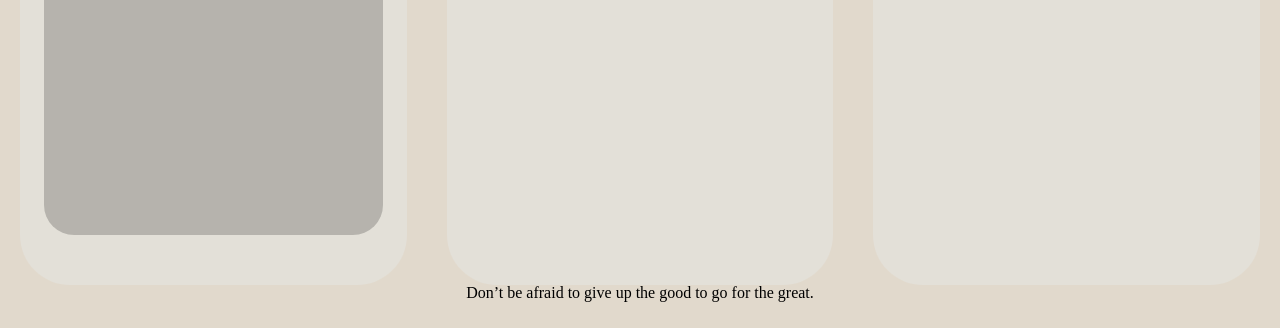
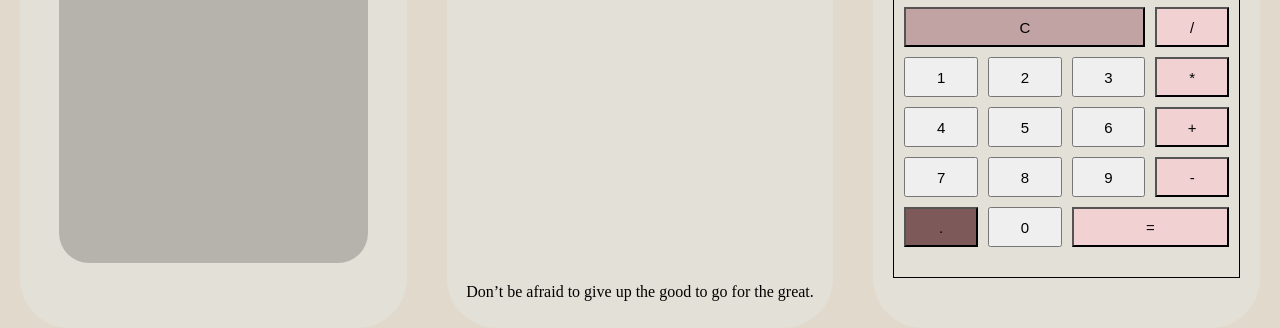
Before and after one commit to sexychoco/my-momentum, a plain HTML site: page index.html in a window 1280 px wide. Shown: the part 635-963 px from the top of the page. Drawn offline with Linux system fonts and the light colour scheme; a script that the page names is missing.

Commit message:
calculator

```diff
--- /dev/null
+++ b/css/calculator.css
@@ -0,0 +1,53 @@
+* {
+  padding: 0;
+  margin: 0;
+  box-sizing: border-box;
+}
+
+.calculator {
+  margin: 20px 20px 50px 20px;
+  border: 1px solid black;
+  padding: 10px;
+}
+
+.calculator span {
+  font-size: 20px;
+}
+
+form {
+  display: grid;
+  grid-template-columns: repeat(4, 1fr);
+  grid-auto-rows: 40px;
+  gap: 10px;
+}
+
+form input {
+  font-size: 15px;
+}
+
+.clear {
+  background-color: #c1a3a3;
+}
+
+.operator {
+  background-color: #f1d1d2;
+}
+
+.dot {
+  background-color: #7d5959;
+}
+
+form input[type="text"] {
+  grid-column: span 4;
+  display: flex;
+  text-align: right;
+  padding: 0 10px;
+}
+
+form .clear {
+  grid-column: span 3;
+}
+
+form .equal {
+  grid-column: span 2;
+}
--- a/css/style.css
+++ b/css/style.css
@@ -2,11 +2,11 @@
 @import "./header.css";
 @import "./clock.css";
 @import "./weather.css";
-@import "./link.css";
 @import "./footer.css";
 @import "./todo.css";
 @import "./calendar.css";
 @import "./note.css";
+@import "./calculator.css";
 
 body {
   background-color: #e1d9cc;
@@ -36,3 +36,8 @@ main {
   display: grid;
   grid-template-rows: 1fr 1fr 2fr;
 }
+
+.column:last-child {
+  display: grid;
+  grid-template-rows: repeat(2, 1fr);
+}
--- a/index.html
+++ b/index.html
@@ -65,6 +65,29 @@
           </div>
           <div class="days"></div>
         </div>
+        <div class="calculator">
+          <span>Calculator</span>
+          <form name="forms">
+            <input type="text" name="output" readonly>
+            <input type="button" class="clear" value="C" onclick="document.forms.output.value =''">
+            <input type="button" class="operator" value="/" onclick="document.forms.output.value+='/'">
+            <input type="button" value="1" onclick="document.forms.output.value+='1'">
+            <input type="button" value="2" onclick="document.forms.output.value+='2'">
+            <input type="button" value="3" onclick="document.forms.output.value+='3'">
+            <input type="button" class="operator" value="*" onclick="document.forms.output.value+='*'">
+            <input type="button" value="4" onclick="document.forms.output.value+='4'">
+            <input type="button" value="5" onclick="document.forms.output.value+='5'">
+            <input type="button" value="6" onclick="document.forms.output.value+='6'">
+            <input type="button" class="operator" value="+" onclick="document.forms.output.value+='+'">
+            <input type="button" value="7" onclick="document.forms.output.value+='7'">
+            <input type="button" value="8" onclick="document.forms.output.value+='8'">
+            <input type="button" value="9" onclick="document.forms.output.value+='9'">
+            <input type="button" class="operator" value="-" onclick="document.forms.output.value+='-'">
+            <input type="button" class="dot" value="." onclick="document.forms.output.value+='.'">
+            <input type="button" value="0" onclick="document.forms.output.value+='0'">
+            <input type="button" class="operator equal" value="=" onclick="document.forms.output.value = eval(document.forms.output.value)">
+          </div>
+        </div>
       </div>
     </main>
     <footer>
```
